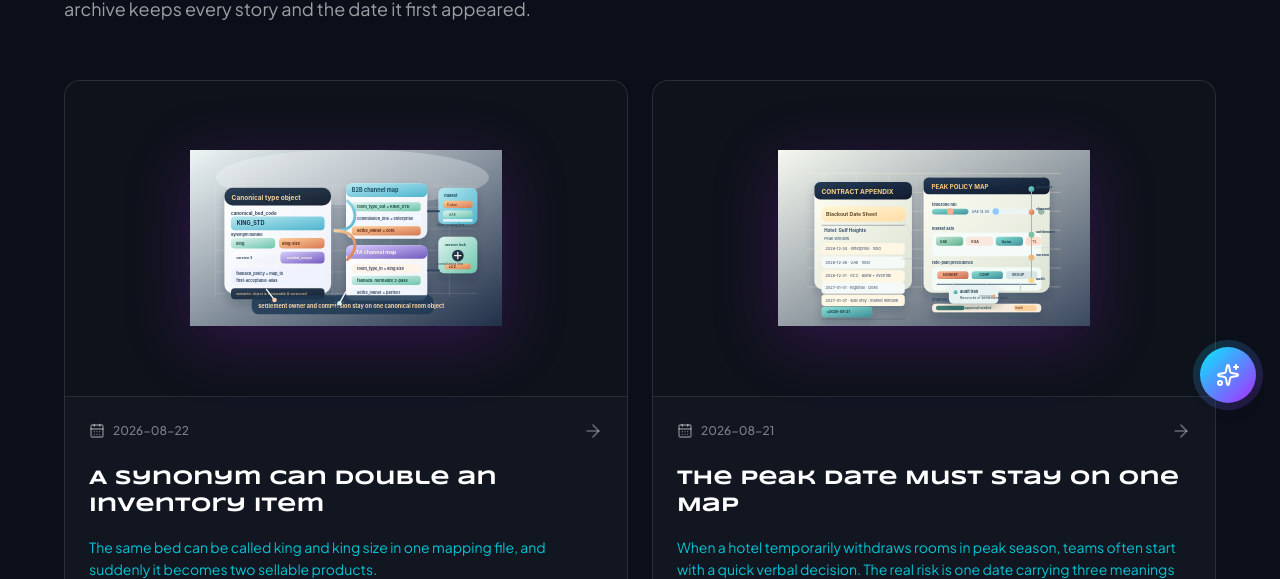
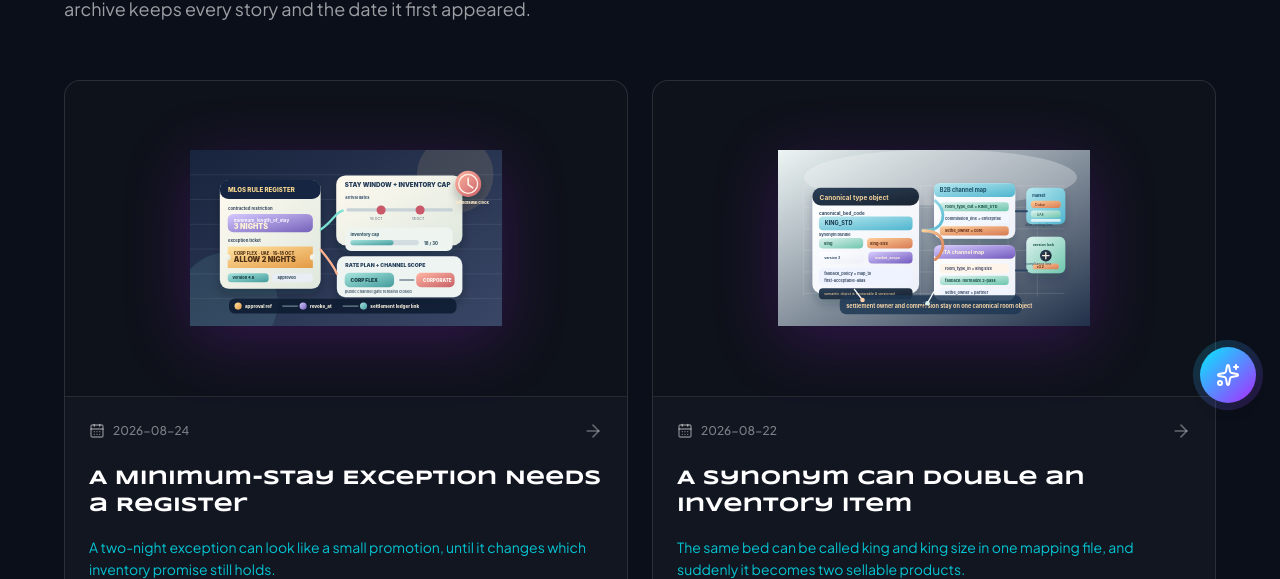
Before and after one commit to hotelbyte-com/hotelbyte-landing, a React (Vite) app: page /stories in a window 1280 px wide. Shown: the part 373-952 px from the top of the page. Built offline with nearby package versions, Linux system fonts and the light colour scheme; no server answers.

Commit message:
Lore: register minimum-stay exception

```diff
--- a/src/data/dailyStories.ts
+++ b/src/data/dailyStories.ts
@@ -3659,6 +3659,72 @@ export const dailyStories: DailyStory[] = [
     },
     generatedBy: 'codex-daily-story-publisher',
     generatedAt: '2026-08-22T10:20:11+04:00'
+  },
+  {
+    date: '2026-08-24',
+    slug: 'minimum-stay-register-holds-the-exception',
+    content: {
+      zh: {
+        title: '最短连住例外，不能只活在一封邮件里',
+        mood: '一张两晚例外单，看似是促销的让步，实际决定了哪一条库存承诺还算数。',
+        theme: '用可追溯的最短连住例外登记表，守住渠道促销与合同库存之间的边界',
+        summary:
+          '当供应商临时允许某个市场绕过 three-night MLOS，例外不能只是销售邮件里的句子。它应当带着适用酒店、入住窗口、渠道、rate plan、库存上限、审批人和撤回时间，成为可被内容、分销与结算共同核对的商业对象。',
+        body: [
+          '旺季合同里写着 minimum_length_of_stay = 3，渠道团队却收到一封很短的邮件：企业市场这个周末可以两晚。人读懂这句话不难，系统却要追问一连串更麻烦的事：只限哪几天入住？是 Corporate Flex 这一条 rate plan，还是整个酒店？可不可以继续叠加促销？允许了两晚之后，原来为三晚预留的库存该由谁盯住？如果这些问题没有落到同一份对象里，“放开两晚”会沿着接口变成不受控制的放开。',
+          '最短连住例外登记表不是把审批流程做得更重，而是把一个商业让步切出清晰边界。登记行应至少把 property_ref、stay window、market、channel、rate_plan_ref、inventory cap、approval reference 和 revoke_at 放在一起。这样渠道拿到的不是一段可自由转述的文字，而是一张可以按字段执行、按版本回看的规则卡；内容页也不会把“本周末可订”误写成永久承诺。',
+          '这里有真实的取舍。每一次临时例外都要付出维护成本：供应商要给出范围，收入团队要确认库存帽，分销方要让旧规则与新规则按优先级共存。省掉这些步骤，短期像是更快把优惠推到市场；代价则是一个本来只给企业渠道的两晚窗口，悄悄流进公开渠道、叠上了不该叠的折扣，最后由对账单来解释为什么一笔订单不符合合同。',
+          'HotelByte 应该把这类登记表当作分销承诺的一部分，而不是运营的备忘录。例外被批准时，它有可见的生效边界；被撤回时，渠道、内容和结算仍能找到同一条记录。这样最短连住不再是一句“这次通融”，而是一条既能卖、也能解释、还能收回的规则。'
+        ],
+        ctaLabel: '返回 HotelByte 首页'
+      },
+      en: {
+        title: 'A Minimum-Stay Exception Needs a Register',
+        mood: 'A two-night exception can look like a small promotion, until it changes which inventory promise still holds.',
+        theme: 'Using an auditable minimum-stay exception register to keep channel offers inside their contracted boundary',
+        summary:
+          'When a supplier temporarily permits a market to bypass a three-night MLOS rule, the exception cannot remain a sentence in a sales email. Property, stay window, channel, rate plan, inventory cap, approver, and withdrawal time need to travel as one commercial object that content, distribution, and settlement can all inspect.',
+        body: [
+          'A peak-period contract says minimum_length_of_stay = 3. Then a brief note arrives: the corporate market may book two nights this weekend. People understand the sentence quickly; systems need a sharper answer. Which arrival dates qualify? Does it apply only to Corporate Flex, or to every rate at the property? May it stack with a promotion? Who watches the inventory that was planned around three-night stays? Without one bounded object, “allow two nights” tends to become a permissive interpretation that spreads through an interface.',
+          'A minimum-stay exception register is not paperwork for its own sake. It gives a commercial concession a shape: property_ref, stay window, market, channel, rate_plan_ref, inventory cap, approval reference, and revoke_at on one row. Distribution receives an executable, versioned rule rather than prose it can paraphrase. Content teams can state a limited offer without turning it into a permanent promise.',
+          'The tradeoff is real. Each exception asks the supplier for scope, revenue for an inventory cap, and distribution for a precedence rule between the old restriction and the new one. Skipping that work may put an offer in market sooner. It can also let a two-night corporate window leak into public channels, combine with a discount it was never meant to combine with, and leave settlement to explain why a booking no longer resembles the contract.',
+          'For HotelByte, the register belongs with the distribution promise, not in an operations notebook. Approval creates a visible edge; withdrawal still leaves a common record for channel, content, and settlement. Minimum stay then stops being a one-time favour and becomes a rule that can be sold, explained, and safely taken back.'
+        ],
+        ctaLabel: 'Back to the HotelByte homepage'
+      }
+    },
+    visual: {
+      src: '/daily/2026-08-24.svg',
+      alt: {
+        zh: '最短连住例外登记表的编辑插图，画面中有一张 MLOS 规则卡、两晚例外票据、入住日期尺、企业与公开渠道分流闸门、rate plan 标签、库存上限量杯、审批印章、撤回时钟和连接到结算账本的证据线。',
+        en: 'An editorial illustration of a minimum-stay exception register with an MLOS rule card, two-night exception ticket, stay-date ruler, corporate and public channel gates, rate-plan tag, inventory-cap gauge, approval stamp, withdrawal clock, and evidence line leading to a settlement ledger.'
+      },
+      caption: {
+        zh: '两晚例外不是一句可以随意转发的话。把范围、库存帽、优先级和撤回时间写在登记表上，渠道才能只在被批准的边界内出售。',
+        en: 'A two-night exception is not a sentence to forward freely. Put scope, inventory cap, precedence, and withdrawal time on the register so channels sell only inside the approved edge.'
+      }
+    },
+    nextThemeSeeds: {
+      zh: [
+        '供应商价目表里的 child supplement 列，怎样避免儿童加价被误当成房价',
+        '目的地活动内容包里的集合地点坐标，怎样让分销渠道不把同一活动卖到错误入口',
+        '合同附件里的 release-period 字段，怎样让团房释放与散客价格更新使用同一时钟',
+        '渠道内容审核单里的图片版权到期日，怎样让已下架素材不再跟着旧套餐继续出现',
+        '结算争议单里的 tax-inclusive 标记，怎样让供应商成本与买家展示价不再互相冒名'
+      ],
+      en: [
+        'How a child-supplement column in a supplier rate sheet keeps an extra charge from being mistaken for room rate',
+        'How meeting-point coordinates in a destination activity content pack stop channels from selling the same activity at the wrong entrance',
+        'How a release-period field in a contract appendix puts group release and transient price updates on one clock',
+        'How image-rights expiry on a channel content-review sheet keeps withdrawn assets from following an old package',
+        'How a tax-inclusive flag on a settlement dispute form keeps supplier cost from impersonating buyer display price'
+      ]
+    },
+    cta: {
+      href: '/'
+    },
+    generatedBy: 'codex-daily-story-publisher',
+    generatedAt: '2026-08-24T10:18:00+04:00'
   }
 ];
 
```
Also changed, not shown: public/daily/2026-08-24.svg (added).
